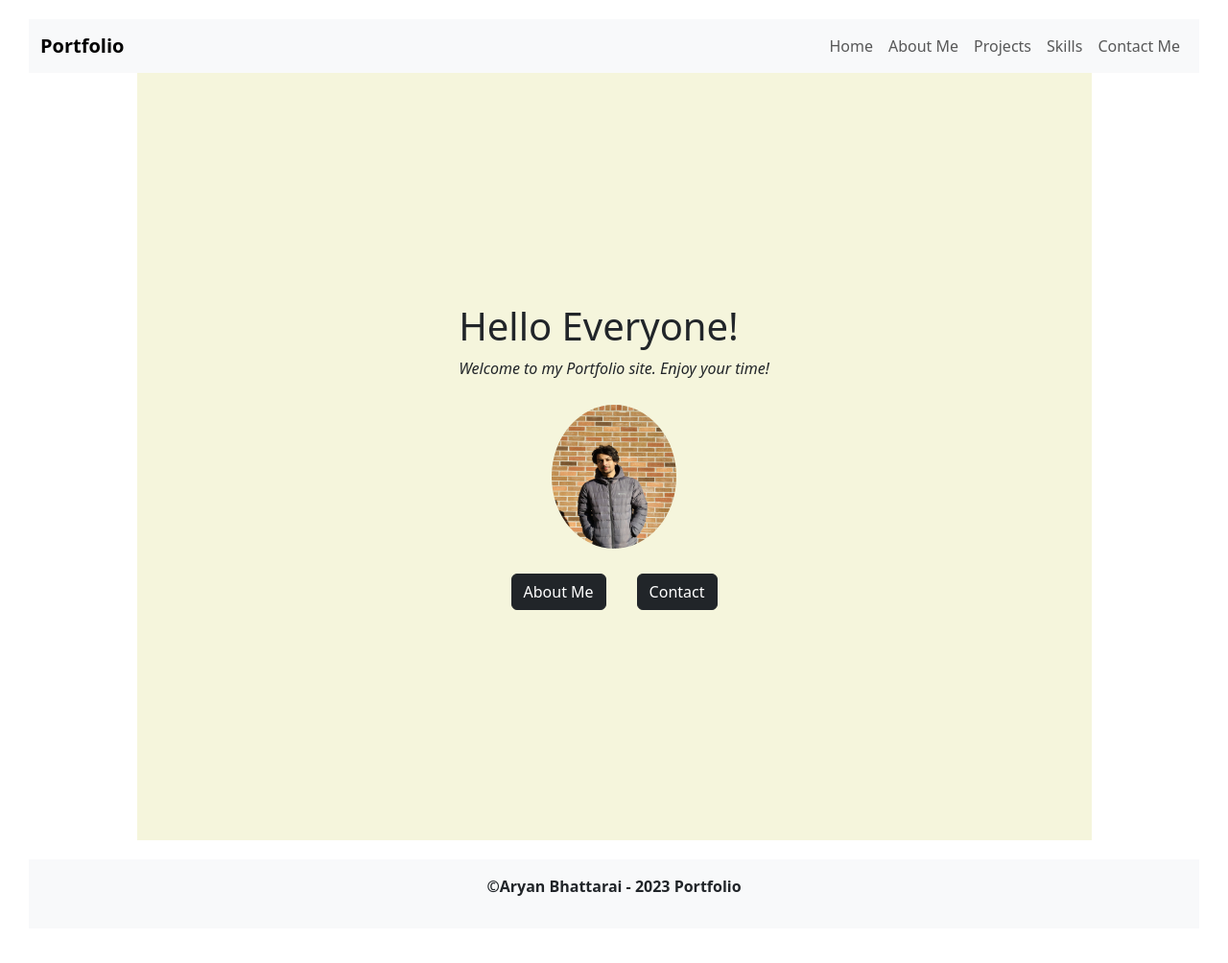
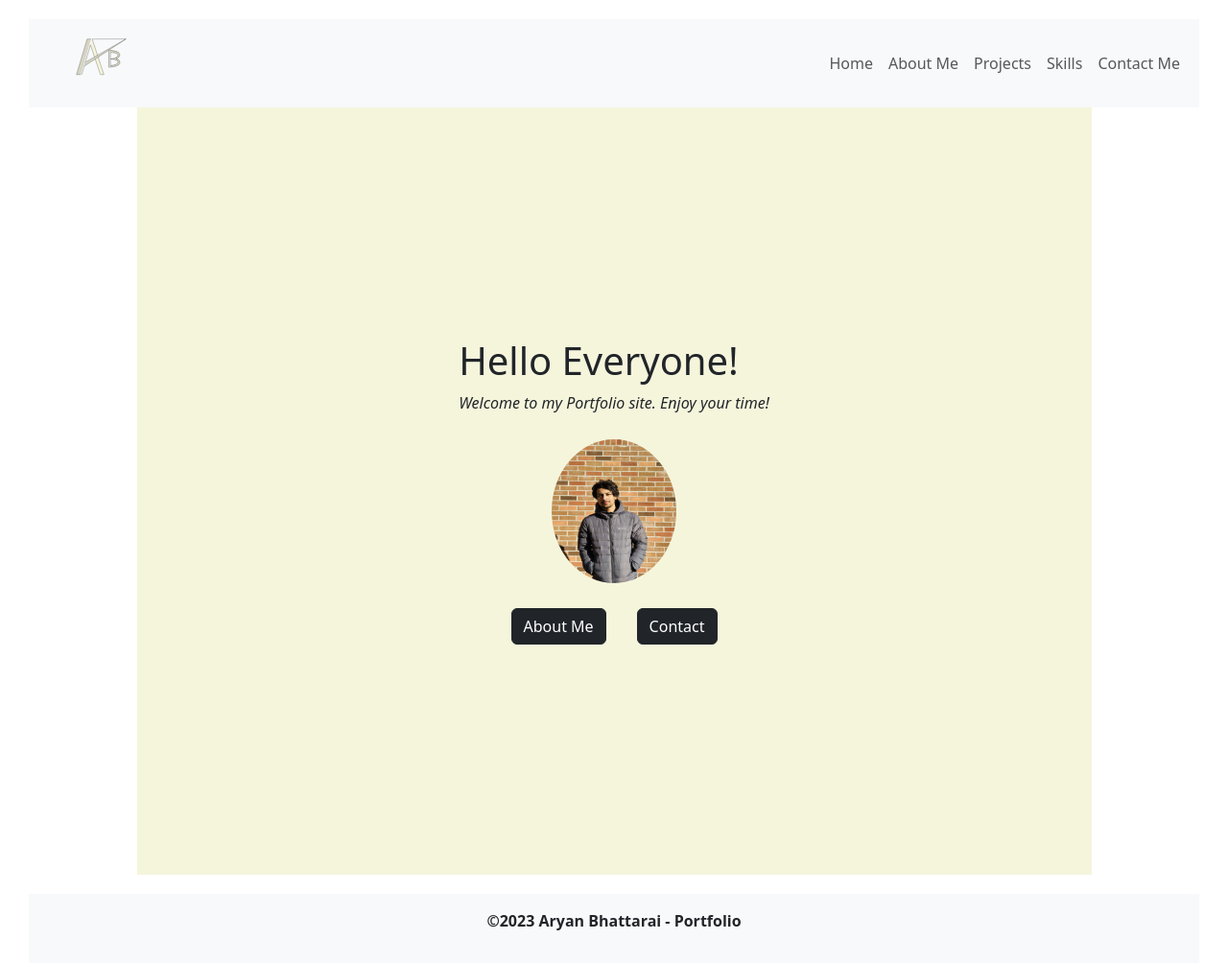
Before and after one commit to AryanB01/Adv_Js-S3-_Assignment_2, a website: page index.html in a window 1280 px wide. Shown: the whole page at 96% size. Before the commit the page ends 968 px from the top, so only its background shows below. Drawn offline with nearby package versions, Linux system fonts and the light colour scheme.

Commit message:
original logo added

```diff
--- a/css/style.css
+++ b/css/style.css
@@ -11,9 +11,9 @@
     transition: 0.5s;
 }
 
-.navbar-brand {
+/* .navbar-brand {
     font-weight: bold;
-}
+} */
 
 header {
     margin: 20px 30px 0;
@@ -24,7 +24,7 @@ body>.container {
 }
 
 body>main {
-    background-color: beige;
+    background-color: #f5f5dc;
     height: 100vh;
     display: flex;
     justify-content: center;
@@ -34,7 +34,10 @@ body>main {
     padding: 0;
 
 }
-
+.personalLogo > img{
+    width: 130px;
+    height: 60px;
+}
 .home-section div{
     display: flex;
     justify-content: center;
@@ -165,11 +168,19 @@ body>main {
     margin: 10px 4em;
     border-bottom: 1px solid black;
     padding: 10px;
+    font-style: italic;
 }
 
 .skill-section div li {
     list-style: none;
     padding: 5px;
+    transition: 0.5s;
+}
+
+.skill-section div li:hover{
+    transition: 0.5s;
+    transform: scale(0.9);
+    cursor: pointer;
 }
 
 .contactme-section>ul {
--- a/views/shared/footer.html
+++ b/views/shared/footer.html
@@ -1,2 +1,3 @@
-  <p>&copy;Aryan Bhattarai - 2023 Portfolio</p>
+  <p>&copy;2023 Aryan Bhattarai - Portfolio</p>
+
   <!-- links for linkedin and github -->
--- a/views/shared/header.html
+++ b/views/shared/header.html
@@ -1,6 +1,9 @@
 <nav class="navbar navbar-expand-lg bg-body-tertiary">
   <div class="container-fluid">
-    <a class="navbar-brand" href="#">Portfolio</a>
+    <figure class="personalLogo">
+      <img src="/img/solo-name-logo.svg" alt="personal logo">
+    </figure>
+
     <button
       class="navbar-toggler"
       type="button"
```
Also changed, not shown: img/solo-name-logo.svg (added), readme.md.
